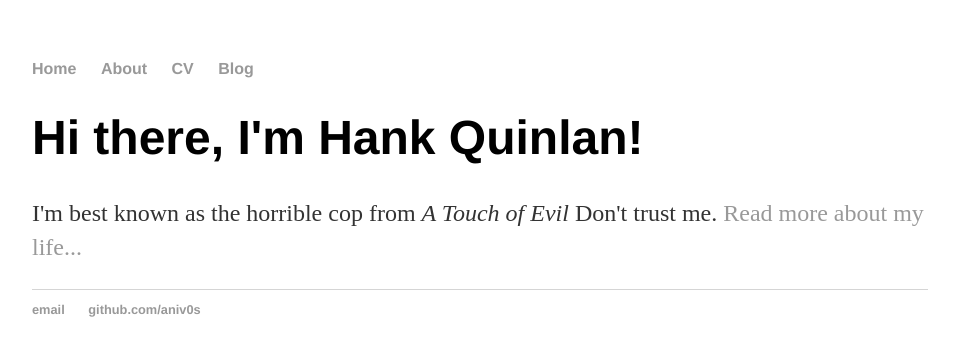
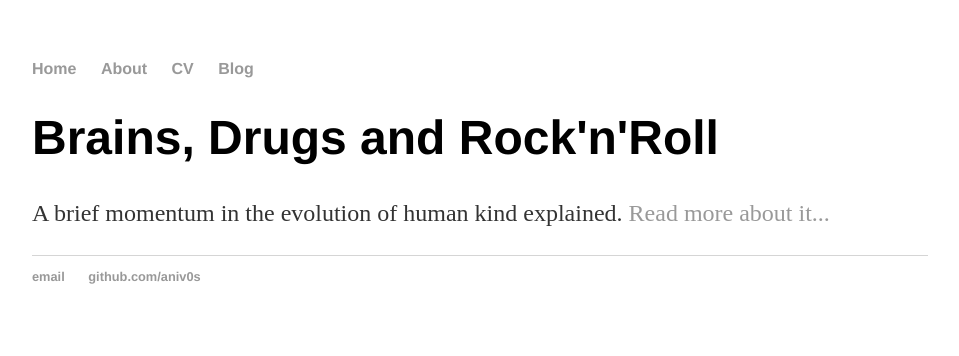
Before and after one commit to aniv0s/aniv0s.github.io, a Jekyll site: the page built from index.html, in a window 1280 px wide. Shown: the top 356 px of the page, without its empty margins (160-1119 px from the left). Built offline with Jekyll 4.4.1, drawn with Linux system fonts in a browser that asks for light colours.

Commit message:
Update index.html

```diff
--- a/index.html
+++ b/index.html
@@ -1,8 +1,8 @@
 ---
 layout: default
-title: Hank Quinlan, Horrible Cop
+title: Brains, Drugs and Rock'n'Roll
 ---
 <div class="blurb">
-	<h1>Hi there, I'm Hank Quinlan!</h1>
-	<p>I'm best known as the horrible cop from <em>A Touch of Evil</em> Don't trust me. <a href="/about">Read more about my life...</a></p>
+	<h1>Brains, Drugs and Rock'n'Roll</h1>
+	<p>A brief momentum in the evolution of human kind explained. <a href="/about">Read more about it...</a></p>
 </div><!-- /.blurb -->
```
